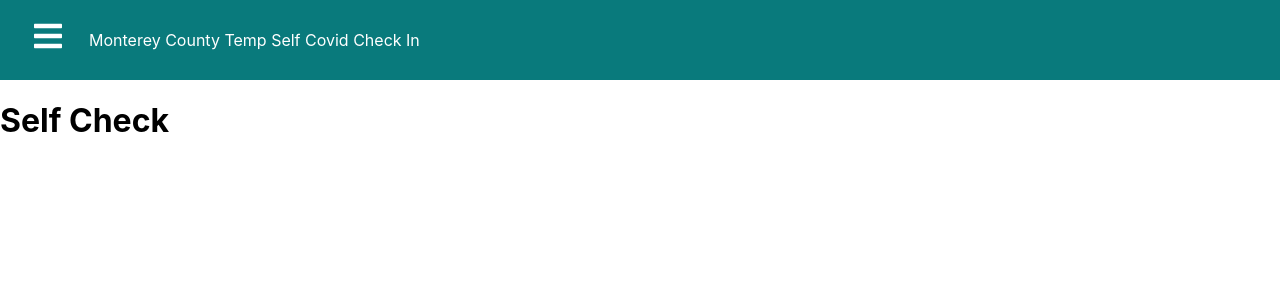
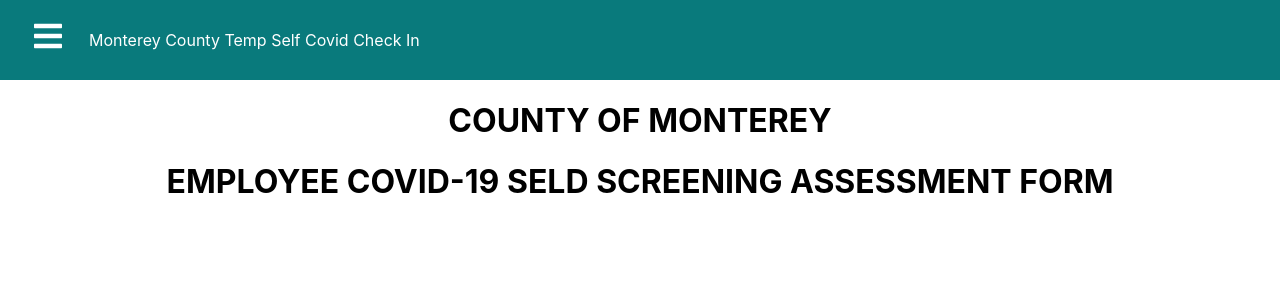
Before and after one commit to christianlMaldonado/tempCovidLogin, a React (Create React App) app in the folder login/: page /SelfCheck in a window 1280 px wide. Shown: the top 300 px of the page. Built offline with nearby package versions, Linux system fonts and the light colour scheme.

Commit message:
added styling to pages

```diff
--- /dev/null
+++ b/login/src/Pages/Home.css
@@ -0,0 +1,3 @@
+.homeTitle{
+    text-align:center;
+}
--- a/login/src/Pages/Home.jsx
+++ b/login/src/Pages/Home.jsx
@@ -1,9 +1,11 @@
 import React from 'react';
+import style from './Home.css'
 
 function Home() {
   return (
     <div className='home'>
-      <h1>Home</h1>
+
+
     </div>
   );
 }
--- /dev/null
+++ b/login/src/Pages/SelfCheck.css
@@ -0,0 +1,3 @@
+.selfCheckTitle{
+    text-align:center;
+}
--- a/login/src/Pages/SelfCheck.jsx
+++ b/login/src/Pages/SelfCheck.jsx
@@ -1,9 +1,11 @@
 import React from 'react';
+import style from './SelfCheck.css'
 
 function SelfCheck() {
   return (
     <div className='selfCheck'>
-      <h1> Self Check </h1>
+        <h1 className="selfCheckTitle"> COUNTY OF MONTEREY </h1>
+        <h1 className="selfCheckTitle"> EMPLOYEE COVID-19 SELD SCREENING ASSESSMENT FORM </h1>
     </div>
   );
 }
```
